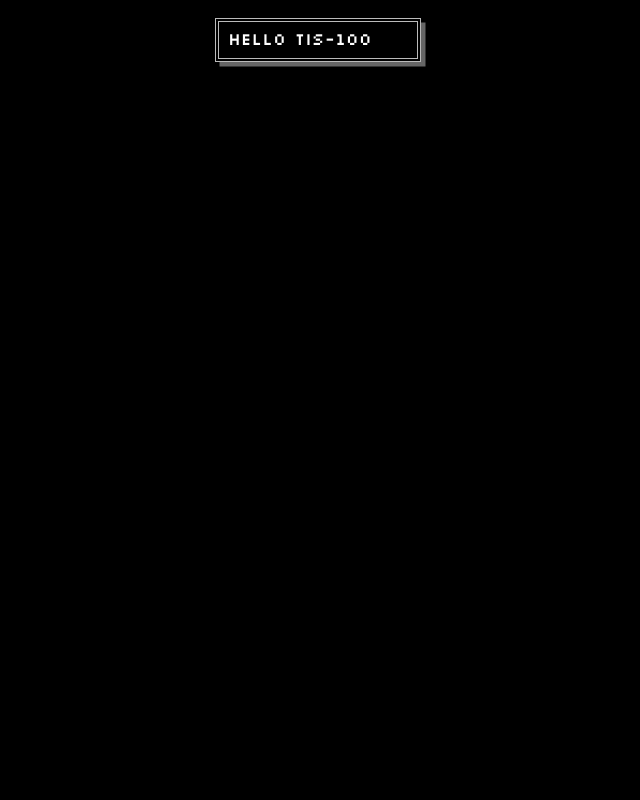
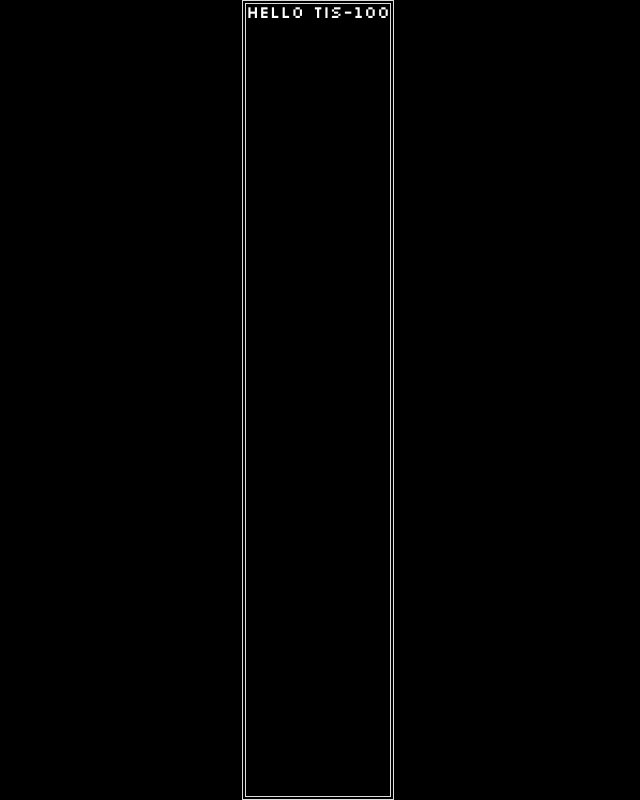
Before and after one commit to amnn/tis-100, a React (Create React App) app: page / in a window 1280 px wide. Shown: the whole page, without its empty margins (322-962 px from the left). Built offline with nearby package versions, Linux system fonts and the light colour scheme.

Commit message:
Move common styling into `index.css`

```diff
--- a/src/App.css
+++ b/src/App.css
@@ -1,46 +1,10 @@
-@font-face {
-    font-family: 'silkscreennormal';
-    src: url('slkscr-webfont.woff') format('woff');
-    font-weight: normal;
-    font-style: normal;
-}
-
-html, body, #root {
-    height: 100%;
-}
-
 .App {
   background-color: #000;
   color: #fff;
   display:flex;
   flex-direction: row;
-    font-family: "silkscreennormal", "monospace";
   font-size: large;
   height: 100%;
   justify-content: center;
   width: 100%;
 }
-
-#welcome {
-    height: 1em;
-    margin: 1em;
-    padding: 0.5em;
-    width: 10em;
-}
-
-.pane {
-    border-color: #bbb;
-    border-style: double;
-    border-width: 0.25em;
-}
-
-.button {
-    box-shadow: 0.25em 0.25em 0 0 #666;
-}
-
-.button:active {
-    left: 0.25em;
-    box-shadow: none;
-    position: relative;
-    top: 0.25em;
-}
--- a/src/index.css
+++ b/src/index.css
@@ -1,5 +1,20 @@
-body {
+@font-face {
+  color: #ddd;
+  font-family: 'silkscreennormal';
+  src: url('slkscr-webfont.woff') format('woff');
+  font-weight: normal;
+  font-style: normal;
+}
+
+html, body, #root {
+  height: 100%;
   margin: 0;
   padding: 0;
-  font-family: sans-serif;
+  font-family: "silkscreennormal", "monospace";
 }
+
+.pane {
+  border-color: #ddd;
+  border-style: double;
+  border-width: 0.25em;
+}
```
Lines whose indentation alone changed are shown as unchanged.
